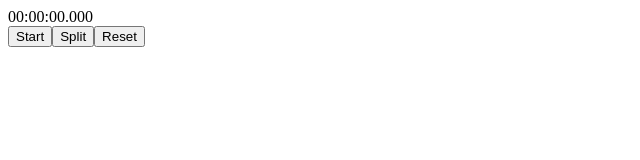
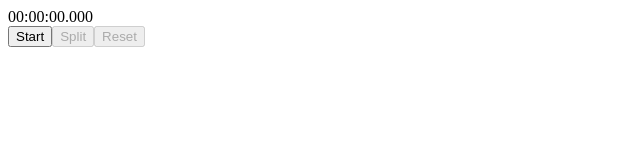
Before and after one commit to its4zahoor/stopwatch, a React (Create React App) app: page / in a window 1280 px wide. Shown: the top 160 px of the page, without its empty margins (0-640 px from the left). Built offline with nearby package versions, Linux system fonts and the light colour scheme.

Commit message:
enables or disables button in different timer states

```diff
--- a/src/App.js
+++ b/src/App.js
@@ -45,13 +45,20 @@ function App() {
     setSplitList((splitList) => [...splitList, millisec]);
   };
 
+  const isReset = millisec === 0;
+  const timerState = !isPaused ? "Pause" : "Start";
+
   return (
     <div>
       {formatTime(millisec)}
       <div>
-        <button onClick={startTimer}>Start</button>
-        <button onClick={splitTimer}>Split</button>
-        <button onClick={resetTimer}>Reset</button>
+        <button onClick={startTimer}>{timerState}</button>
+        <button disabled={isReset || isPaused} onClick={splitTimer}>
+          Split
+        </button>
+        <button disabled={isReset || !isPaused} onClick={resetTimer}>
+          Reset
+        </button>
       </div>
       <div>
         {splitIntervals.map((x) => (
```
Also changed, not shown: 1 other file (tests, documents, lock files or other folders).
